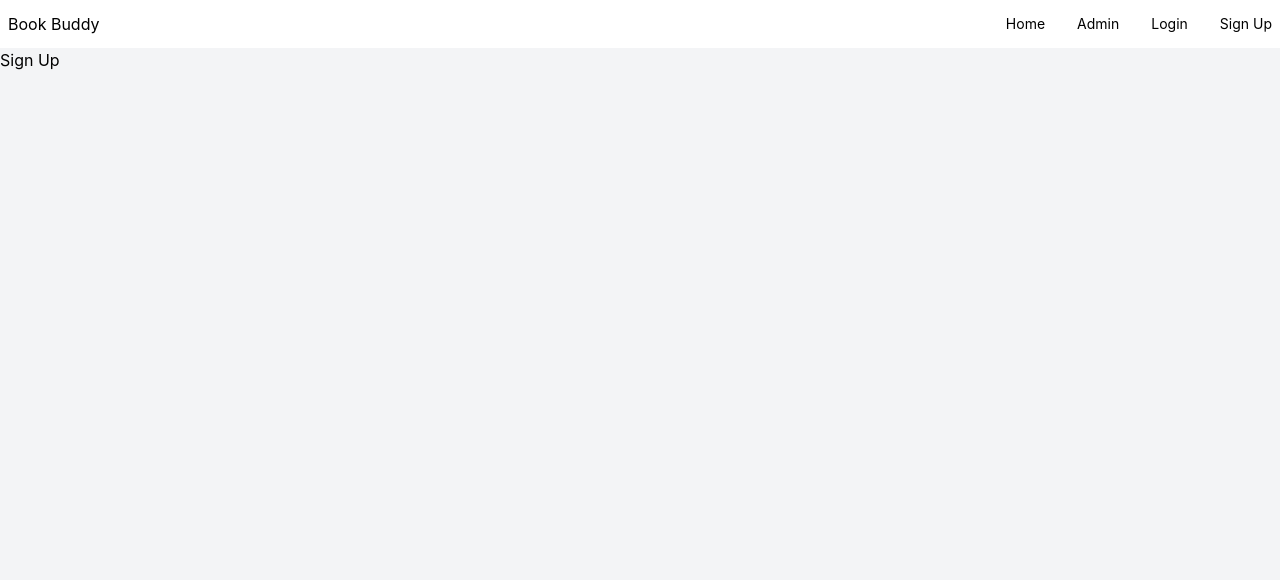
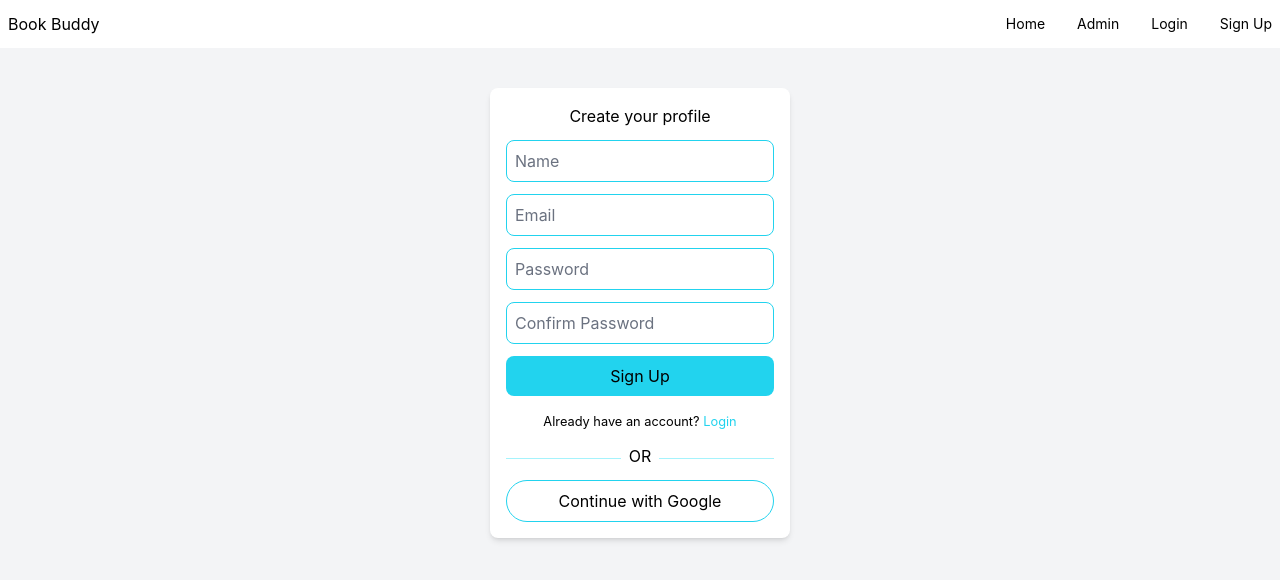
Before and after one commit to SEC-MASUM/book-buddy-client, a React (Create React App) app: page /signup in a window 1280 px wide. Shown: the top 580 px of the page. Built offline with nearby package versions, Linux system fonts and the light colour scheme.

Commit message:
style : SignUp page UI design

```diff
--- a/src/Pages/SignUp/SignUp.js
+++ b/src/Pages/SignUp/SignUp.js
@@ -1,9 +1,73 @@
 import React from "react";
+import { Link } from "react-router-dom";
 
 const SignUp = () => {
   return (
-    <div>
-      <h1>Sign Up</h1>
+    <div className="container mx-auto">
+      <div className="flex justify-center items-center">
+        <div className="w-[300px] flex flex-col items-center  bg-white p-4  my-10 space-y-3 rounded-lg shadow-md">
+          <h1 className="">Create your profile</h1>
+          <form className="w-full">
+            <div className="space-y-3">
+              <input
+                type="text"
+                name="name"
+                placeholder="Name"
+                className="w-full p-2 border  rounded-lg border-cyan-400 focus-visible:outline-0 focus:border-cyan-400  focus:ring  focus:ring-cyan-300/50 focus:text-gray-800 transition-all duration-400"
+              />
+              <br />
+              <input
+                type="email"
+                name="email"
+                placeholder="Email"
+                className="w-full p-2 border  rounded-lg border-cyan-400 focus-visible:outline-0 focus:border-cyan-400  focus:ring  focus:ring-cyan-300/50 focus:text-gray-800 transition-all duration-400"
+              />
+              <br />
+              <input
+                type="password"
+                name="password"
+                placeholder="Password"
+                className="w-full p-2 border rounded-lg  border-cyan-400 focus-visible:outline-0 focus:border-cyan-400   focus:ring  focus:ring-cyan-300/50 focus:text-gray-800 transition-all duration-400"
+              />
+              <br />
+              <input
+                type="password"
+                name="confirmPassword"
+                placeholder="Confirm Password"
+                className="w-full p-2 border rounded-lg  border-cyan-400 focus-visible:outline-0 focus:border-cyan-400   focus:ring  focus:ring-cyan-300/50 focus:text-gray-800 transition-all duration-400"
+              />
+              <br />
+
+              <button className="w-full text-center rounded-lg  bg-cyan-400 hover:bg-cyan-500 hover:text-white hover:ring  hover:ring-cyan-400/50 focus-visible:outline-0 focus:ring  focus:ring-cyan-400/50 transition-all duration-400 p-2">
+                Sign Up
+              </button>
+            </div>
+          </form>
+          <div className="w-full flex justify-center items-center">
+            <Link to="/login">
+              <small>
+                Already have an account?{" "}
+                <span className="text-cyan-400 hover:text-cyan-500 transition-all duration-400 cursor-pointer">
+                  Login
+                </span>
+              </small>
+            </Link>
+          </div>
+          <div className="w-full flex justify-center items-center">
+            <div className="bg-cyan-200 h-[1px] w-full mt-1"></div>
+            <div className="px-2">OR</div>
+            <div className="bg-cyan-200 h-[1px] w-full mt-1"></div>
+          </div>
+          <div className="w-full ">
+            <Link
+              to=""
+              className="block border border-cyan-400 hover:border-cyan-500 hover:bg-cyan-500 hover:text-white hover:ring  hover:ring-cyan-400/50 focus-visible:outline-0 focus:ring  focus:ring-cyan-400/50 transition-all duration-400 rounded-full py-2  text-center"
+            >
+              Continue with Google
+            </Link>
+          </div>
+        </div>
+      </div>
     </div>
   );
 };
```
